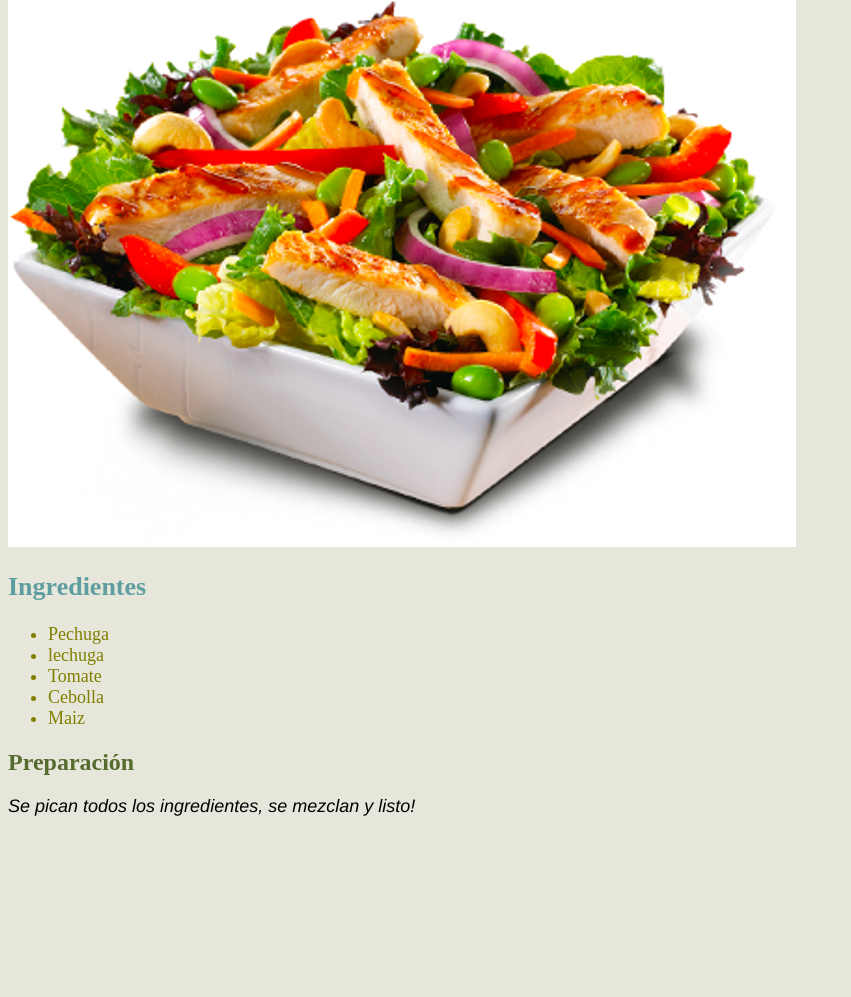
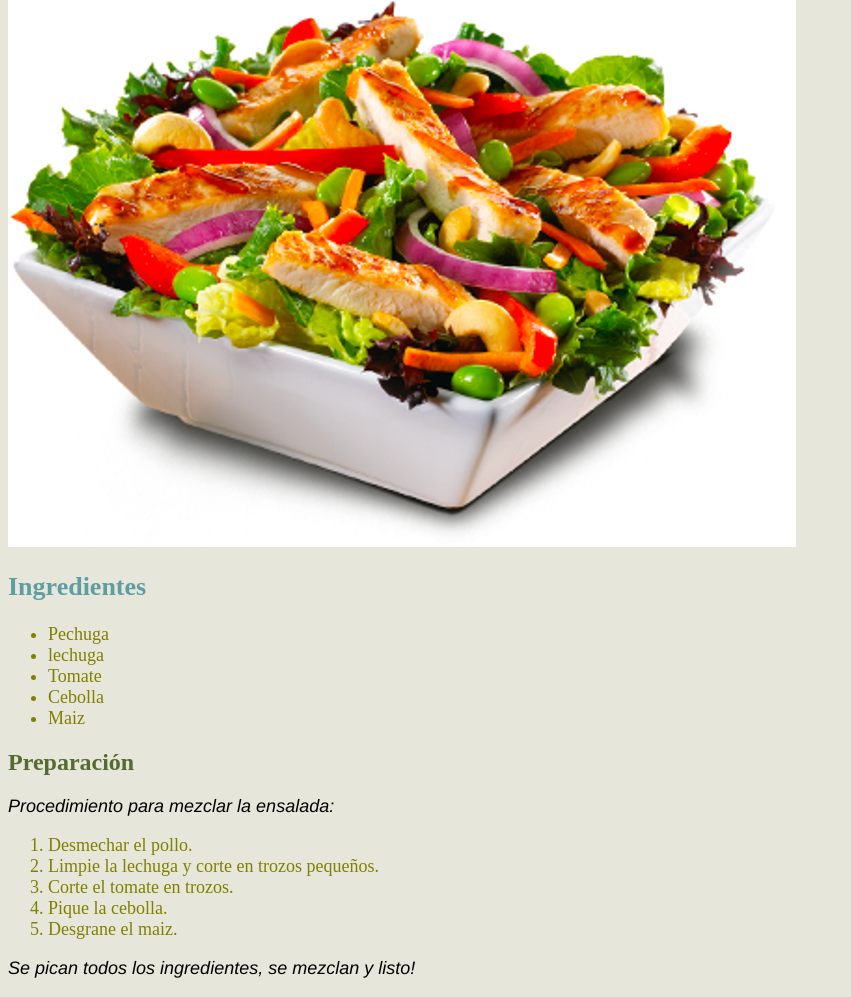
Before and after one commit to mauricio0734/ejercicio1-html-y-css, a plain HTML site: page index.html in a window 1280 px wide. Shown: the part 182-1179 px from the top of the page, without its empty margins (0-851 px from the left). Before the commit the page ends 1017 px from the top, so only its background shows below. Drawn offline with Linux system fonts and the light colour scheme.

Commit message:
Agrega el cuerpo HTML del segundo ejercicio

```diff
--- a/index.html
+++ b/index.html
@@ -27,6 +27,15 @@
 
         <h2 class="titulo2">Preparación</h2>
 
+        <p>Procedimiento para mezclar la ensalada:</p>
+<ol>
+  <li>Desmechar el pollo.</li>
+  <li>Limpie la lechuga y corte en trozos pequeños.</li>
+  <li>Corte el tomate en trozos.</li>
+  <li>Pique la cebolla.</li>
+  <li>Desgrane el maiz.</li>
+</ol>
+
         <p>Se pican todos los ingredientes, se mezclan y listo!</p>
 
     </main>
```
